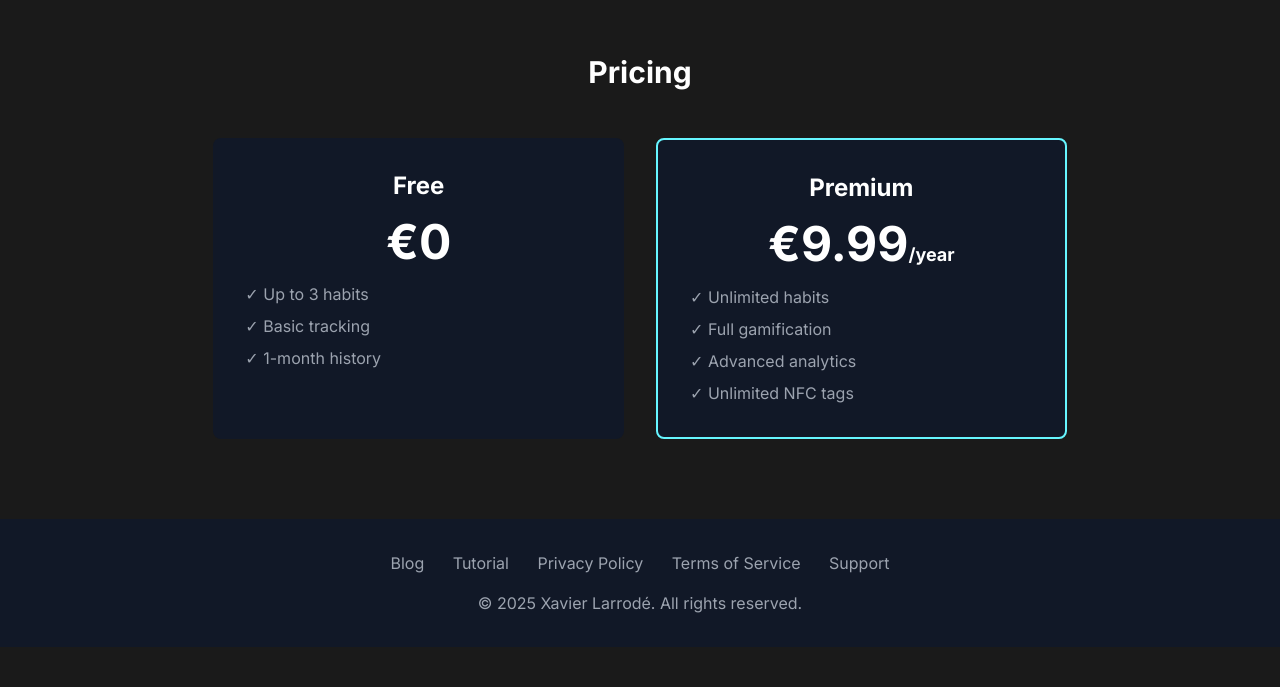
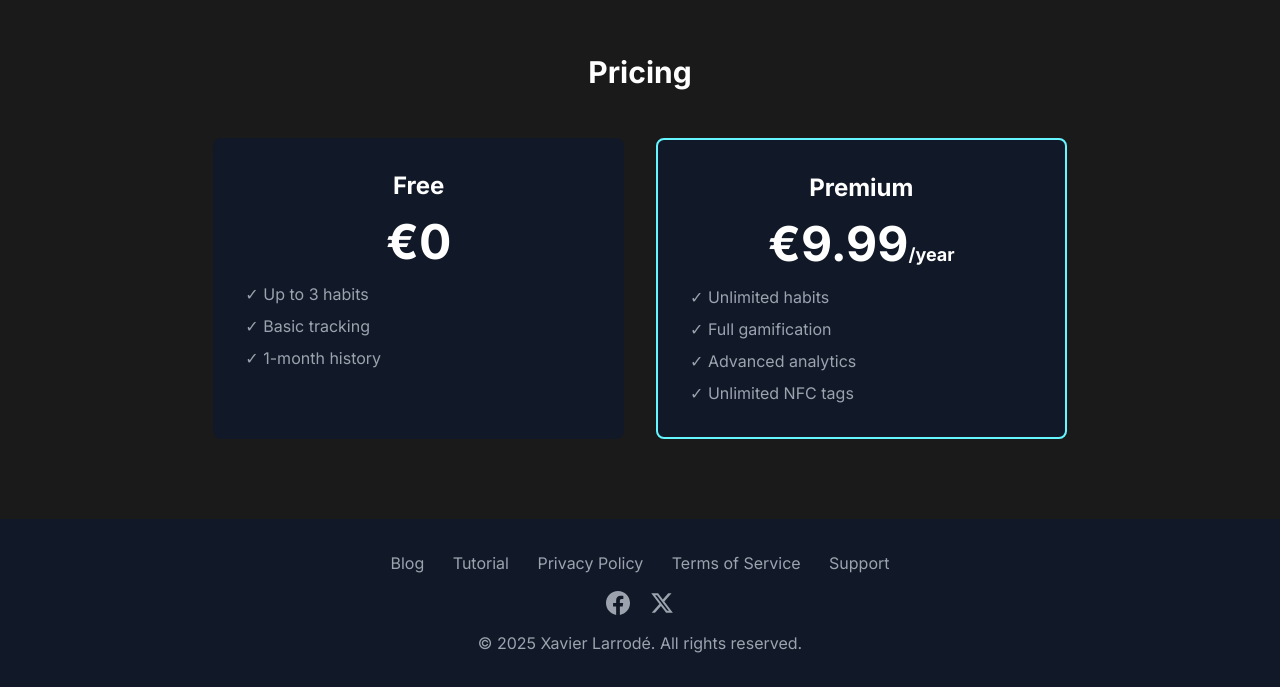
Before and after one commit to xabila/tag-tracker, a plain HTML site: page index.html in a window 1280 px wide. Shown: the part 1797-2484 px from the top of the page. Before the commit the page ends 2444 px from the top, so only its background shows below. Drawn offline with nearby package versions, Linux system fonts and the light colour scheme.

Commit message:
update index

```diff
--- a/index.html
+++ b/index.html
@@ -420,6 +420,14 @@
                 </a>
                 <a href="support.html" class="hover:text-white px-3">Support</a>
             </div>
+            <div class="mb-4 flex justify-center gap-5">
+                <a href="https://www.facebook.com/people/TagTrack/61583332376080/?locale=fr_FR" target="_blank" rel="noopener noreferrer" class="text-gray-400 hover:text-white transition-colors" aria-label="Facebook">
+                    <svg class="w-6 h-6" fill="currentColor" viewBox="0 0 24 24"><path d="M24 12.073c0-6.627-5.373-12-12-12s-12 5.373-12 12c0 5.99 4.388 10.954 10.125 11.854v-8.385H7.078v-3.47h3.047V9.43c0-3.007 1.792-4.669 4.533-4.669 1.312 0 2.686.235 2.686.235v2.953H15.83c-1.491 0-1.956.925-1.956 1.874v2.25h3.328l-.532 3.47h-2.796v8.385C19.612 23.027 24 18.062 24 12.073z"/></svg>
+                </a>
+                <a href="https://x.com/tagtrackapp" target="_blank" rel="noopener noreferrer" class="text-gray-400 hover:text-white transition-colors" aria-label="X (Twitter)">
+                    <svg class="w-6 h-6" fill="currentColor" viewBox="0 0 24 24"><path d="M18.244 2.25h3.308l-7.227 8.26 8.502 11.24H16.17l-5.214-6.817L4.99 21.75H1.68l7.73-8.835L1.254 2.25H8.08l4.713 6.231zm-1.161 17.52h1.833L7.084 4.126H5.117z"/></svg>
+                </a>
+            </div>
             <p>&copy; 2025 Xavier Larrodé. All rights reserved.</p>
         </div>
     </footer>
```
